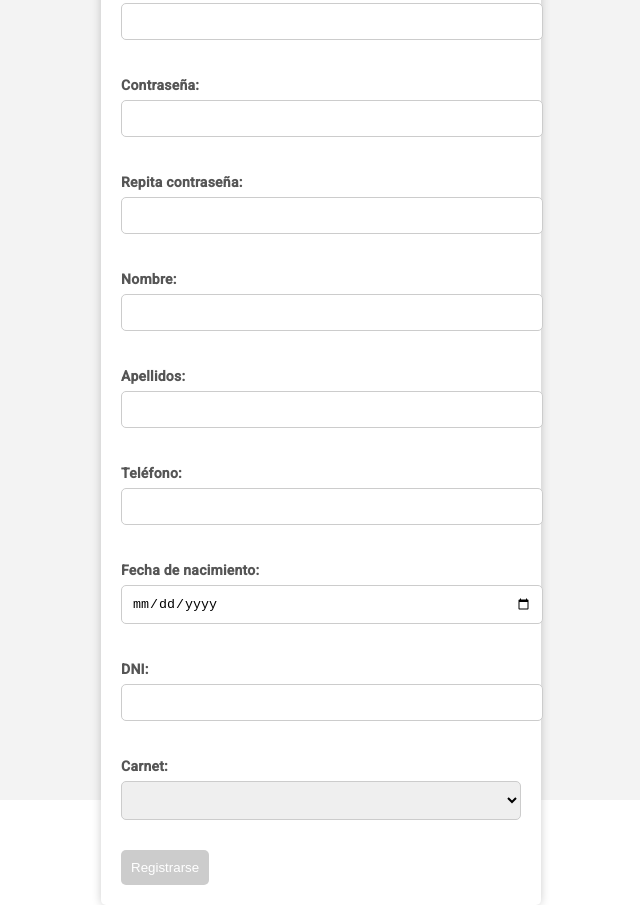
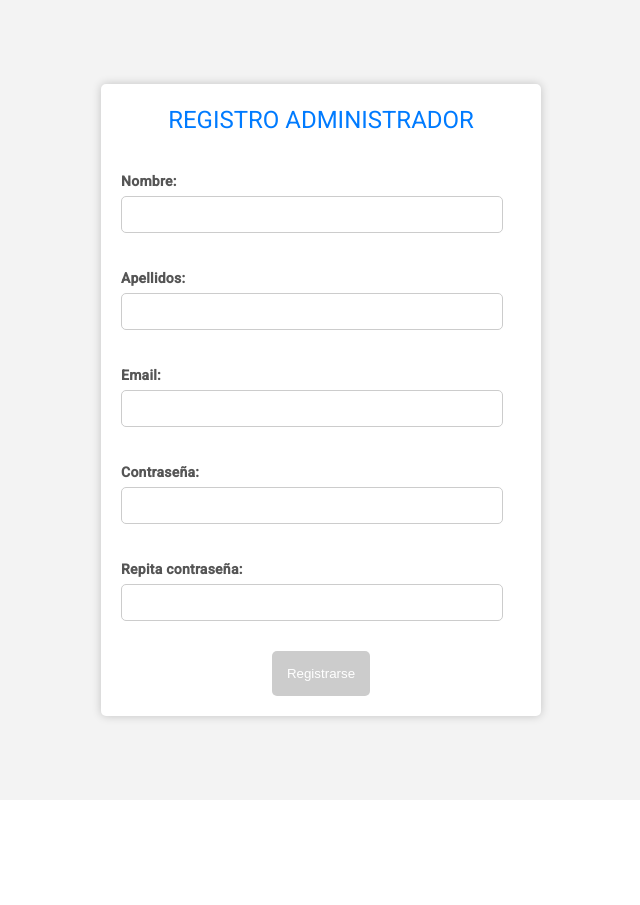
Before and after one commit to aquintana2001/ISO_E02_FRONT, an Angular app in the folder E2ISO23-frontend/: page /registro-admin in a window 1280 px wide. Shown: the whole page, without its empty margins (319-959 px from the left). After the commit the page ends 800 px from the top, so only its background shows below. Built offline with nearby package versions, Linux system fonts and the light colour scheme.

Commit message:
Implementación clases Consultar Vehiculos

```diff
--- a/E2ISO23-frontend/src/app/app-routing.module.ts
+++ b/E2ISO23-frontend/src/app/app-routing.module.ts
@@ -3,12 +3,14 @@ import { RouterModule, Routes } from '@angular/router';
 import { MainPageComponent } from './main-page/main-page.component';
 import { ConsultarUsuariosComponent } from './consultar-usuarios/consultar-usuarios.component';
 import { RegistroAdminComponent } from './registro-admin/registro-admin.component';
+import { ConsultarVehiculosComponent } from './consultar-vehiculos/consultar-vehiculos.component';
 
 
 
 const routes: Routes = [
     { path: '', component: MainPageComponent }, // Ruta para la página de inicio
     { path: 'consultar-usuarios', component: ConsultarUsuariosComponent },// Ruta para consultar usuarios
+    { path: 'consultar-vehiculos', component: ConsultarVehiculosComponent },// Ruta para consultar vehiculos
     { path: 'registro-admin', component: RegistroAdminComponent }// Ruta para registrar administrador o personal de mantenimiento
 
 
--- a/E2ISO23-frontend/src/app/app.module.ts
+++ b/E2ISO23-frontend/src/app/app.module.ts
@@ -14,6 +14,7 @@ import { MainPageComponent } from './main-page/main-page.component';
 import { HttpClientModule } from '@angular/common/http';
 import { ConsultarUsuariosComponent } from './consultar-usuarios/consultar-usuarios.component';
 import { RegistroAdminComponent } from './registro-admin/registro-admin.component';
+import { ConsultarVehiculosComponent } from './consultar-vehiculos/consultar-vehiculos.component';
 
 @NgModule({
  declarations: [
@@ -22,6 +23,7 @@ import { RegistroAdminComponent } from './registro-admin/registro-admin.componen
     RegisterComponent,
     MainPageComponent,
     ConsultarUsuariosComponent,
+    ConsultarVehiculosComponent,
     RegistroAdminComponent
 
  ],
--- /dev/null
+++ b/E2ISO23-frontend/src/app/consultar-vehiculos/consultar-vehiculos.component.css
@@ -0,0 +1,25 @@
+body {
+    font-family: Arial, sans-serif;
+    text-align: center;
+    margin: 20px;
+  }
+
+  h1 {
+    font-size: 28px;
+    margin-bottom: 20px;
+    background-color: #007BFF;
+    color: white;
+    padding: 10px;
+  }
+
+  table {
+    border-collapse: collapse;
+    width: 100%;
+    margin: 0 auto;
+  }
+
+  th, td {
+    border: 1px solid black;
+    padding: 8px;
+    text-align: left;
+  }
--- /dev/null
+++ b/E2ISO23-frontend/src/app/consultar-vehiculos/consultar-vehiculos.component.html
@@ -0,0 +1,31 @@
+<!DOCTYPE html>
+<html>
+<head>
+  <title>Lista de Vehiculos</title>
+</head>
+<body>
+  <h1>Lista de Vehiculos</h1>
+  <table>
+    <tr>
+      <th>Nombre</th>
+      <th>Apellido</th>
+      <th>Correo Electrónico</th>
+      <th>DNI</th>
+      <th>Teléfono</th>
+      <th>Fecha de nacimiento</th>
+      <th>Carnet</th>
+      <th>Activo</th>
+    </tr>
+    <tr *ngFor="let vehiculo of vehiculos">
+      <td>{{ vehiculo.nombre }}</td>
+      <td>{{ vehiculo.apellidos }}</td>
+      <td>{{ vehiculo.email || 'No disponible' }}</td>
+      <td>{{ vehiculo.dni }}</td>
+      <td>{{ vehiculo.telefono }}</td>
+      <td>{{ vehiculo.fechaNacimiento }}</td>
+      <td>{{ vehiculo.carnet }}</td>
+      <td>{{ vehiculo.activo ? 'Sí' : 'No' }}</td>
+    </tr>
+  </table>
+</body>
+</html>
--- /dev/null
+++ b/E2ISO23-frontend/src/app/consultar-vehiculos/consultar-vehiculos.component.ts
@@ -0,0 +1,20 @@
+import { Component, OnInit } from '@angular/core';
+import { AccountService } from '../user.service';
+
+
+@Component({
+  selector: 'app-consultar-vehiculos',
+  templateUrl: './consultar-vehiculos.component.html',
+  styleUrls: ['./consultar-vehiculos.component.css']
+})
+export class ConsultarVehiculosComponent implements OnInit {
+  vehiculos: any[] = [];
+
+  constructor(private accountService: AccountService) { }
+
+  ngOnInit() {
+    this.accountService.getVehiculos().subscribe((data: any[]) => {
+      this.vehiculos = data;
+    });
+  }
+}
--- a/E2ISO23-frontend/src/app/registro-admin/registro-admin.component.css
+++ b/E2ISO23-frontend/src/app/registro-admin/registro-admin.component.css
@@ -1,4 +1,3 @@
-/* Agrega este código CSS en tu archivo de estilos (por ejemplo, styles.css) */
 
 #login-container {
     display: flex;
@@ -17,9 +16,12 @@
   }
 
   h1 {
-    text-align: center;
-    color: #333; /* Color del texto principal */
-  }
+    font-size: 24px; /* Tamaño de fuente más grande */
+    color: #007BFF; /* Color azul para el título */
+    text-transform: uppercase; /* Texto en mayúsculas */
+    text-align: center; /* Centro del título */
+    margin-bottom: 20px; /* Mayor separación entre el título y el formulario */
+}
 
   form {
     display: flex;
@@ -40,7 +42,7 @@
   input[type="password"],
   input[type="date"],
   select {
-    width: 100%;
+    width: 90%;
     padding: 10px;
     border: 1px solid #ccc;
     border-radius: 5px;
@@ -52,12 +54,15 @@
     color: #fff; /* Color del texto del botón */
     border: none;
     border-radius: 5px;
-    padding: 10px;
+    padding: 15px;
     cursor: pointer;
-    margin-top: 10px; /* Mayor espacio vertical sobre el botón */
+    margin-top: 10px;
   }
 
   button:disabled {
     background-color: #ccc; /* Color del botón deshabilitado */
     cursor: not-allowed;
   }
+  .row2 {
+    text-align: center;
+}
--- a/E2ISO23-frontend/src/app/registro-admin/registro-admin.component.html
+++ b/E2ISO23-frontend/src/app/registro-admin/registro-admin.component.html
@@ -2,10 +2,26 @@
 <div id="login-container" class="row">
     <div id="login-card" class="col-12">
         <div class="row">
-            <h1>Registro</h1>
+            <h1>Registro Administrador</h1>
         </div>
         <div class="row">
             <form [formGroup]="registroAdminForm" (ngSubmit)="registerAdmin()" class="col-12">
+                <div id="form-control" class="row">
+                    <div class="col-5">
+                        <label for="nombre">Nombre:</label>
+                    </div>
+                    <div class="col-6">
+                        <input id="nombre" formControlName="nombre" type="text" formControlName="nombre">
+                    </div>
+                </div>
+                <div id="form-control" class="row">
+                    <div class="col-5">
+                        <label for="apellidos">Apellidos:</label>
+                    </div>
+                    <div class="col-6">
+                        <input id="apellidos" formControlName="apellidos" type="text" formControlName="apellidos">
+                    </div>
+                </div>
                 <div id="form-control" class="row">
                     <div class="col-5">
                         <label for="email">Email:</label>
@@ -30,59 +46,7 @@
                         <input id="password2" formControlName="password2" type="password" formControlName="password2">
                     </div>
                 </div>
-                <div id="form-control" class="row">
-                    <div class="col-5">
-                        <label for="nombre">Nombre:</label>
-                    </div>
-                    <div class="col-6">
-                        <input id="nombre" formControlName="nombre" type="text" formControlName="nombre">
-                    </div>
-                </div>
-                <div id="form-control" class="row">
-                    <div class="col-5">
-                        <label for="apellidos">Apellidos:</label>
-                    </div>
-                    <div class="col-6">
-                        <input id="apellidos" formControlName="apellidos" type="text" formControlName="apellidos">
-                    </div>
-                </div>
-                <div id="form-control" class="row">
-                    <div class="col-5">
-                        <label for="telefono">Teléfono:</label>
-                    </div>
-                    <div class="col-6">
-                        <input id="telefono" formControlName="telefono" type="text" formControlName="telefono">
-                    </div>
-                </div>
-                <div id="form-control" class="row">
-                    <div class="col-5">
-                        <label for="fechaNacimiento">Fecha de nacimiento: </label>
-                    </div>
-                    <div class="col-6">
-                        <input type="date" id="fechaNacimiento" formControlName="fechaNacimiento" name="trip-start" value="1999-11-12" min="1910-01-01" max="2005-01-01" />
-                    </div>
-                </div>
-                <div id="form-control" class="row">
-                    <div class="col-5">
-                        <label for="dni">DNI:</label>
-                    </div>
-                    <div class="col-6">
-                        <input id="dni" formControlName="dni" type="text" formControlName="dni">
-                    </div>
-                </div>
-                <div id="form-control" class="row">
-                    <div class="col-5">
-                        <label for="carnet">Carnet:</label>
-                    </div>
-                    <div class="col-6" id="carnetcol">
-                       <select formControlName="carnet" name="Carnet" id="carnet">
-                            <option value="no" selected>No</option>
-                            <option value="coche">Coche</option>
-                            <option value="moto">Moto</option>
-                       </select>
-                    </div>
-                </div>
-                <div class="row">
+                <div class="row2">
                     <button type="submit" [disabled]="!registroAdminForm.valid">Registrarse</button>
                 </div>
             </form>
--- a/E2ISO23-frontend/src/app/user.service.ts
+++ b/E2ISO23-frontend/src/app/user.service.ts
@@ -7,11 +7,17 @@ import { Observable } from 'rxjs';
 })
 export class AccountService {
   private baseURLAdmin = "http://localhost:8080/admin/cliente";
+  private baseURLAdminVehiculos = "http://localhost:8080/admin/vehiculo";
+
 
   constructor(private httpClient:HttpClient) { }
 
   getClientes(): Observable<any[]> {
     return this.httpClient.get<any[]>(`${this.baseURLAdmin}`);
+  }
+
+  getVehiculos(): Observable<any[]> {
+    return this.httpClient.get<any[]>(`${this.baseURLAdminVehiculos}`);
   }
 
   register (info : any) {
```
Also changed, not shown: 1 other file (tests, documents, lock files or other folders).
